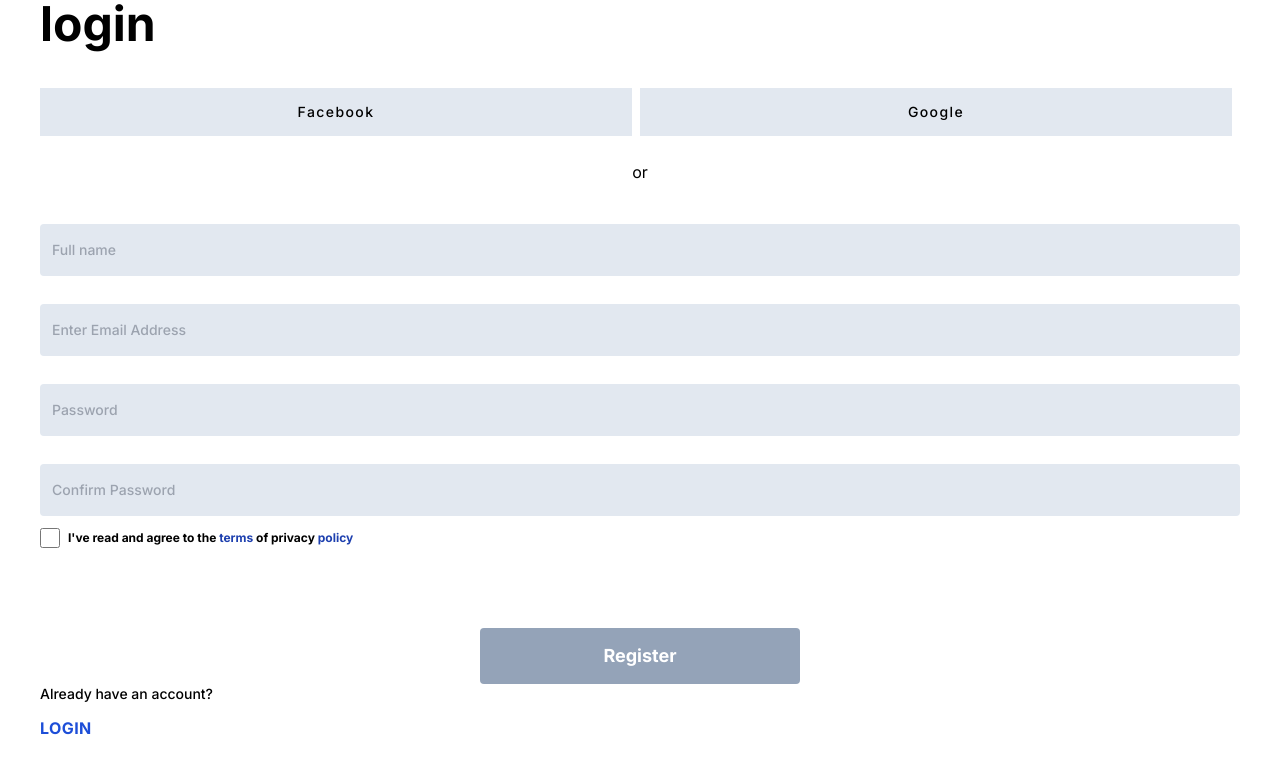
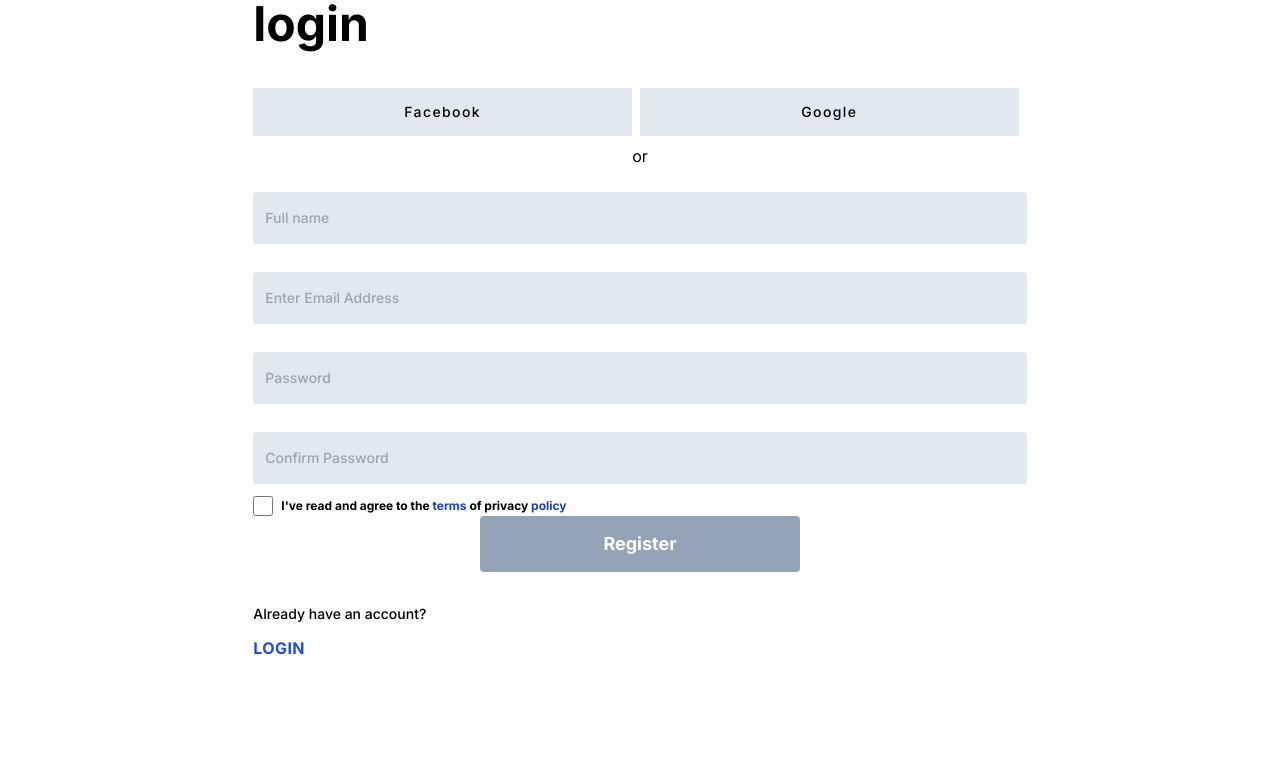
Before and after one commit to MateusSVieira/BankProject, a React (Vite) app in the folder bankproject/Bank Project/: page /register in a window 1280 px wide. Shown: the top 774 px of the page. Built offline with nearby package versions, Linux system fonts and the light colour scheme.

Commit message:
style: finalização da tela de registro com respos

```diff
--- a/bankproject/Bank Project/src/main.jsx
+++ b/bankproject/Bank Project/src/main.jsx
@@ -5,7 +5,8 @@ import {Apresentation} from './pages/Home/Apresentation'
 import {Apresentation2} from './pages/Home/Apresentation2'
 
 import { BrowserRouter as Router, Routes, Route} from 'react-router-dom'
-import {Register} from '.'
+import { Register } from './pages/Register'
+
 
 ReactDOM.createRoot(document.getElementById('root')).render(
   <React.StrictMode>
--- a/bankproject/Bank Project/src/pages/Components/OptionLogin.jsx
+++ b/bankproject/Bank Project/src/pages/Components/OptionLogin.jsx
@@ -7,7 +7,7 @@ function OptionLogin({Titulo}){
         <button className="w-2/4 h-12 text-sm text-center bg-slate-200 mr-2 font-medium tracking-widest">Facebook</button>
         <button className="w-2/4 h-12 text-sm text-center bg-slate-200 mr-2 font-medium tracking-widest">Google</button>
         </div>
-        <p className="text-center text-base my-6">or</p>
+        <p className="text-center text-base my-2">or</p>
         </div>
      )
 }
--- a/bankproject/Bank Project/src/index.jsx
+++ b/bankproject/Bank Project/src/pages/Register/index.jsx
@@ -1,13 +1,13 @@
-import OptionLogin from './pages/Components/OptionLogin';
+import OptionLogin from '../Components/OptionLogin';
 import React from 'react';
-import ButtonLR from './pages/Components/ButtonLR';
-import RodapeLoginRegister from './pages/Components/RodapeLoginRegister';
+import ButtonLR from '../Components/ButtonLR';
+import RodapeLoginRegister from '../Components/RodapeLoginRegister';
 
 
 
 export function Register(){
     return(
-        <div>
+        <div className='md:w-4/6 flex flex-col mx-auto'>
             {/* componente de login com opçoes  */}
             <OptionLogin Titulo={'login'} />
 
@@ -27,17 +27,19 @@ export function Register(){
                 <input className='bg-slate-200 py-4 rounded font-medium mb-3 text-sm pl-3 text-slate-600 my-4'
                 type="password" name="ConfirmedPassword" id="ConfirmedPassword" placeholder='Confirm Password'/>
                 {/* aceitar termos de cadastro  */}
-                <div className='flex items-center mb-20 font-bold text-xs'>
+                <div className='flex items-center mb-18 font-bold text-xs'>
                     <input className='w-5 h-5 mr-2' type="checkbox" name="check" id="check" />
                     <p>I've read and agree to the <a className='text-blue-800 cursor-pointer'>terms</a> of privacy <a className='text-blue-800  cursor-pointer'> policy</a></p>
                 </div>
                 {/* botao de registro  */}
                 <ButtonLR TextButton={'Register'}></ButtonLR>
 
-
+                <div className='mt-8'>
                 {/*component opção de pular etapa e ir para login  */}
                 <RodapeLoginRegister Text='Already have an account?' Link='login'></RodapeLoginRegister>
 
+
+                </div>
             </div>
         </div>
     )
```
